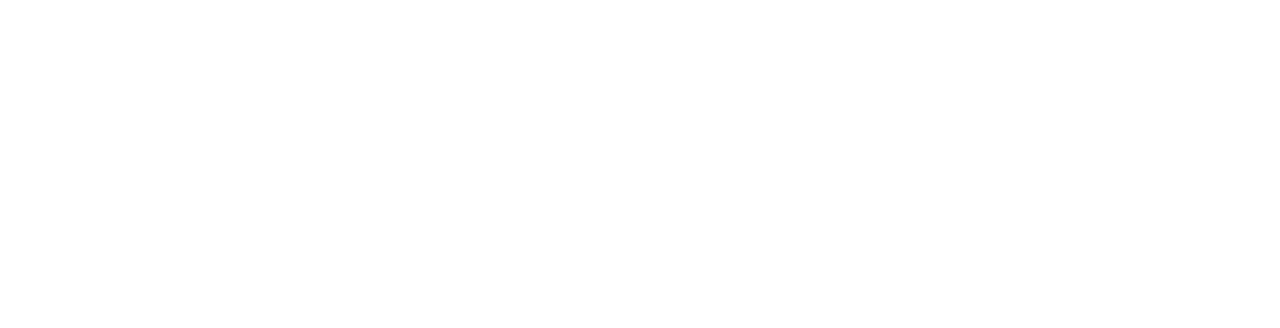
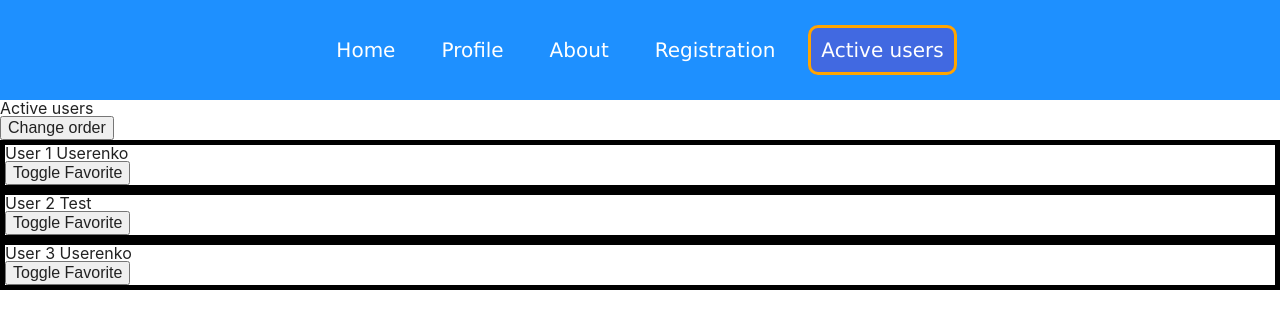
Before and after one commit to kozubslava/pfe-2023-js-fullstack-app, a React (Create React App) app in the folder client/: page /users in a window 1280 px wide. Shown: the top 328 px of the page. Built offline with nearby package versions, Linux system fonts and the light colour scheme.

Commit message:
Add basic list example

```diff
--- a/client/src/App.js
+++ b/client/src/App.js
@@ -4,6 +4,7 @@
 import ProfilePage from './pages/Profile';
 import RegistrationPage from './pages/Registration';
 import UserContext from './contexts/userContext';
+import UsersPage from './pages/Users';
 
 const userMockData = {
   id: 1,
@@ -23,6 +24,7 @@
         <Route exact path='/' component={HomePage} />
         <Route path='/profile' component={ProfilePage} />
         <Route path='/registration' component={RegistrationPage} />
+        <Route path='/users' component={UsersPage} />
       </Switch>
     </UserContext.Provider>
   );
--- a/client/src/components/Header/index.jsx
+++ b/client/src/components/Header/index.jsx
@@ -46,6 +46,16 @@
             Registration
           </NavLink>
         </li>
+        <li>
+          <NavLink
+            exact
+            to='/users'
+            className={styles.link}
+            activeClassName={styles.activeLink}
+          >
+            Active users
+          </NavLink>
+        </li>
       </ul>
     </header>
   );
--- /dev/null
+++ b/client/src/components/UsersList/index.jsx
@@ -0,0 +1,31 @@
+import React, { useState } from 'react';
+
+const UsersList = ({ users }) => {
+  const usersItems = users.map((user) => (
+    <UserItem key={user.id} user={user} />
+  ));
+
+  return <div>{usersItems}</div>;
+};
+
+function UserItem({ user }) {
+  const [isFavorite, setIsFavorite] = useState(false);
+
+  return (
+    <article
+      style={{
+        border: '5px solid',
+        borderColor: isFavorite ? 'green' : 'black',
+      }}
+    >
+      <h2>
+        {user.firstName} {user.lastName}
+      </h2>
+      <button onClick={() => setIsFavorite(!isFavorite)}>
+        Toggle Favorite
+      </button>
+    </article>
+  );
+}
+
+export default UsersList;
--- /dev/null
+++ b/client/src/pages/Users/index.jsx
@@ -0,0 +1,52 @@
+import React, { useState } from 'react';
+import Header from '../../components/Header';
+import UsersList from '../../components/UsersList';
+
+const activeUsers = [
+  {
+    id: 1,
+    firstName: 'User 1',
+    lastName: 'Userenko',
+    email: 'user1@user.com',
+    password: '1234test',
+    isMale: true,
+  },
+  {
+    id: 2,
+    firstName: 'User 2',
+    lastName: 'Test',
+    email: 'user2@user.com',
+    password: '1234test',
+    isMale: true,
+  },
+  {
+    id: 3,
+    firstName: 'User 3',
+    lastName: 'Userenko',
+    email: 'user3@user.com',
+    password: '1234test',
+    isMale: false,
+  }
+];
+
+const UsersPage = (props) => {
+  const [users, setUsers] = useState(activeUsers);
+
+
+  return (
+    <>
+    <Header />
+    <section >
+      <h1>Active users </h1>
+      <button onClick={() => {
+        const newUsers = [...users];
+        setUsers(newUsers.reverse());
+      }}>Change order</button>
+
+      <UsersList users={users} />
+    </section>
+  </>
+  );
+}
+
+export default UsersPage;
```
